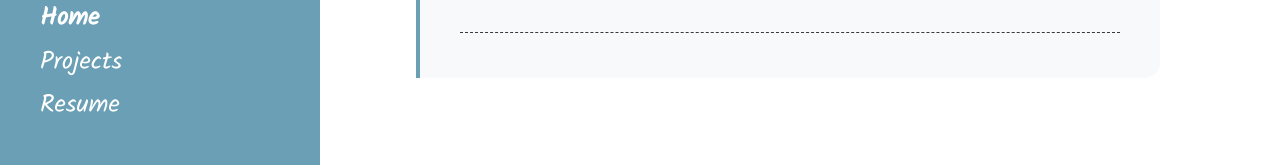
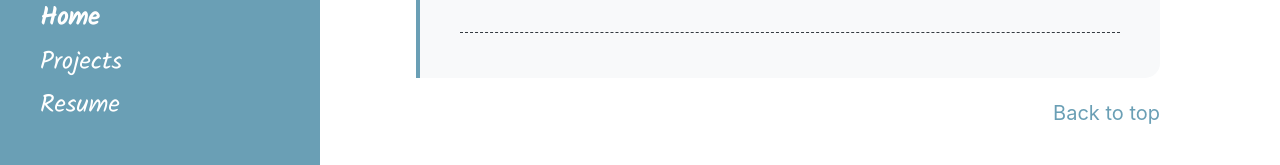
Before and after one commit to jingyi-xie/jingyi-xie.github.io, a Jekyll site: the page built from index.html, in a window 1280 px wide and 900 px high, scrolled down 848 px. Shown: the part 732-897 px from the top of the window. Built offline with Jekyll 4.4.1, drawn with Linux system fonts in a browser that asks for light colours; nearby versions of some CDN libraries; the list of posts is cut into pages by our own code.

Commit message:
improved back to top

```diff
--- a/_layouts/default.html
+++ b/_layouts/default.html
@@ -9,7 +9,9 @@
     {% include sidebar.html %}
 
     <div class="content container-md" style="padding: 2rem;">
+      <a id="top"></a>
       {{ content }}
+      <a href="#top" style="float: right; margin-top: 1rem; margin-bottom: 2rem;">Back to top</a>
     </div>
 
   </body>
--- a/projects.html
+++ b/projects.html
@@ -2,7 +2,6 @@
 title: Projects
 layout: page
 ---
-<a id="top"></a>
 <a role="button" href="https://github.com/jingyi-xie" target="_blank" class="btn btn-light btn-sm" style="margin-top: 0.5rem;">
     <i class="fab fa-github"></i> More on GitHub
 </a>
@@ -103,4 +102,3 @@ layout: page
         </div>
     </a>
 </div>
-<a href="#top" style="float: right; margin-top: 2rem;">Back to top</a>
```
